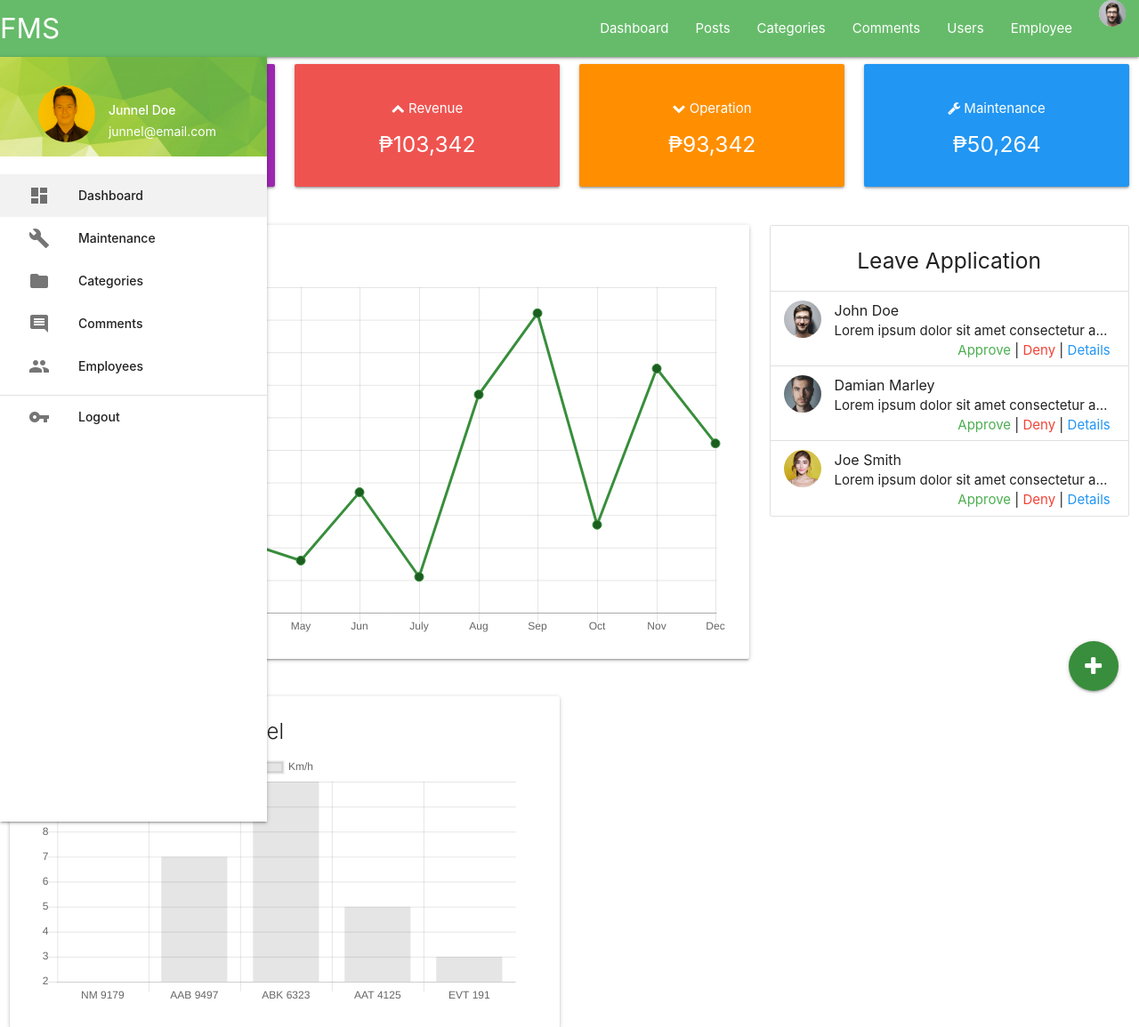
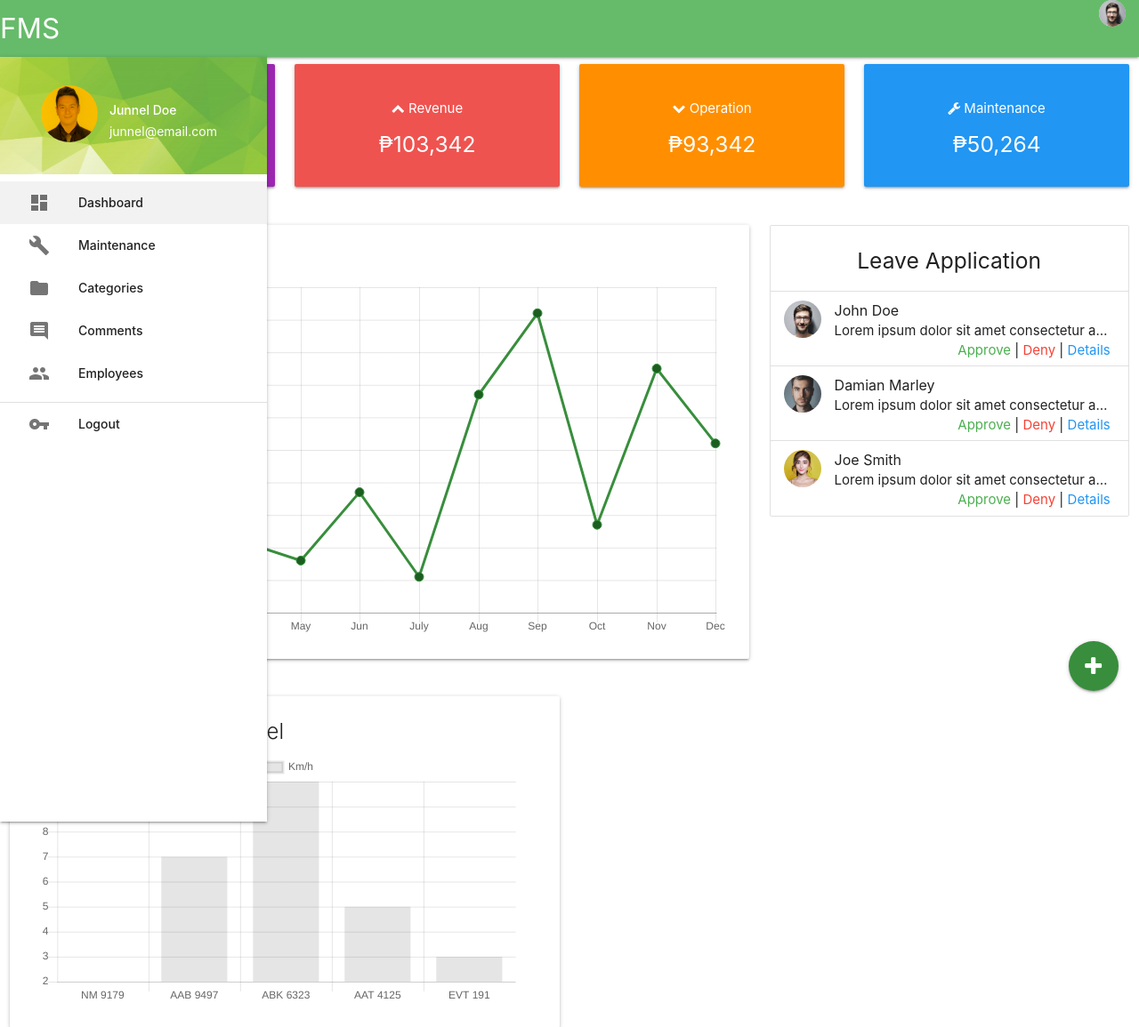
Before and after one commit to Lennuj420/Freight-Management-System, a PHP site: page / in a window 1280 px wide. Shown: the top 1155 px of the page at 89% size. Run offline with PHP 8.4, Linux system fonts and the light colour scheme.

Commit message:
valign the user info in side nav

```diff
--- a/side-nav.php
+++ b/side-nav.php
@@ -5,11 +5,10 @@
       <div class="background">
         <img src="img/bg-green-poly.jpg " alt="" class="responsive-img">
       </div>
+      <div class="valign-wrapper">
         <div class="row">
-
           <div class="col s4 m4 l4 xl4">
             <img src="./img/user.png" alt="" class="circle">
-
           </div>
           <div class="col s8 m8 l8 xl8">
             <span class="name white-text">
@@ -18,6 +17,7 @@
             <span class="email white-text">
               junnel@email.com
             </span>
+          </div>
         </div>
       </div>
     </div>
--- a/top-nav.php
+++ b/top-nav.php
@@ -10,7 +10,7 @@
       <a href="#" class="brand-logo">FMS</a>
 
       <ul class="right hide-on-med-and-down">
-        <li>
+        <!-- <li>
           <a href="index.php" active>Dashboard</a>
         </li>
         <li>
@@ -27,7 +27,7 @@
         </li>
         <li>
           <a href="employee.html">Employee</a>
-        </li>
+        </li> -->
         <li>
           <a href="#!">
             <span class="avatar-status">
```
Lines whose indentation alone changed are shown as unchanged.
